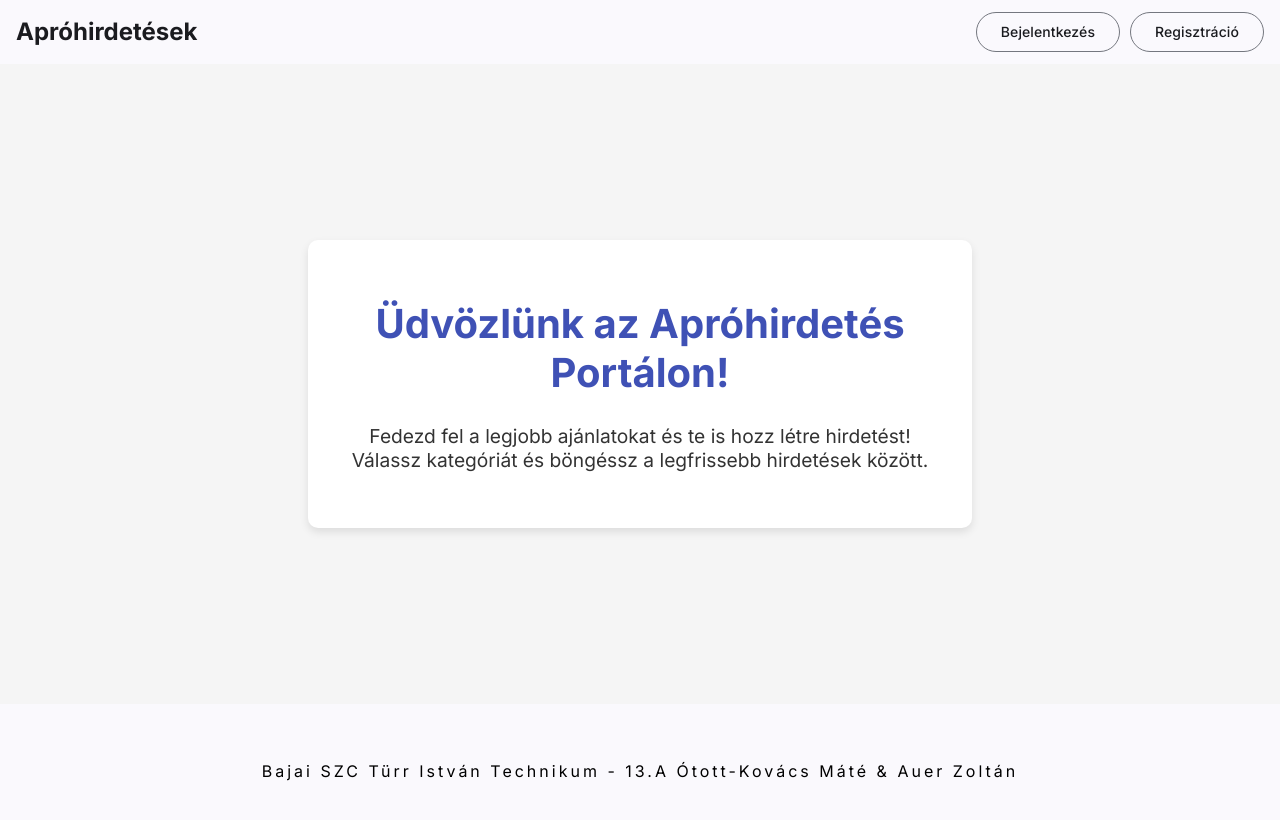
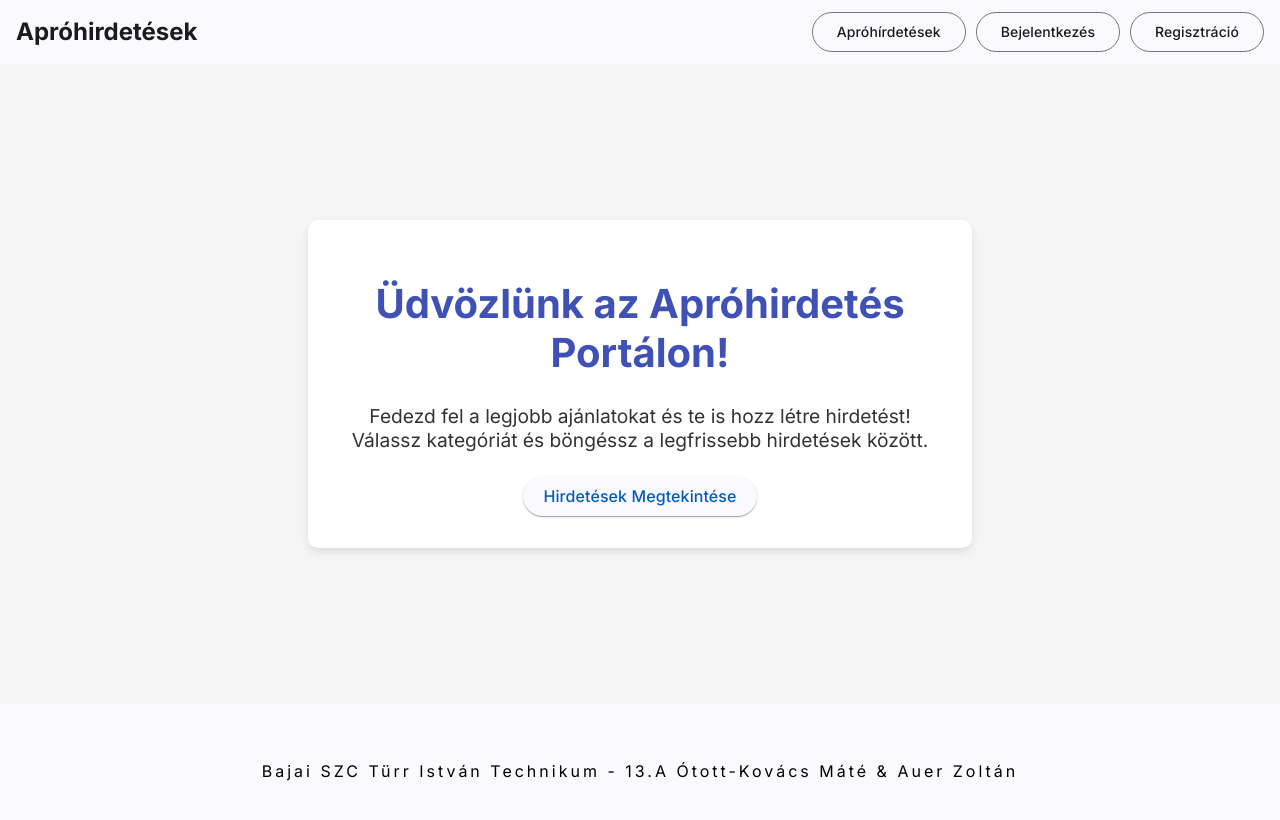
Before and after one commit to Szaszuge/Aprohirdetes, an Angular app in the folder Aprohirdetes/: page /home in a window 1280 px wide. Shown: the top 820 px of the page. Built offline with nearby package versions, Linux system fonts and the light colour scheme.

Commit message:
hirdetések gomb routing

```diff
--- a/Aprohirdetes/src/app/app.component.html
+++ b/Aprohirdetes/src/app/app.component.html
@@ -4,6 +4,7 @@
   </a>
   <span class="example-spacer"></span>
   <div class="button-group">
+    <button mat-stroked-button class="rb" routerLink="hirdetesek">Apróhírdetések</button>
     <button mat-stroked-button class="lb" routerLink="login">Bejelentkezés</button>
     <button mat-stroked-button class="rb" routerLink="register">Regisztráció</button>
   </div>
--- a/Aprohirdetes/src/app/app.routes.ts
+++ b/Aprohirdetes/src/app/app.routes.ts
@@ -2,10 +2,12 @@ import { Routes } from '@angular/router';
 import { LoginComponent } from './components/login/login.component';
 import { RegisterComponent } from './components/register/register.component';
 import { HomeComponent } from './components/home/home.component';
+import { HirdetesekComponent } from './components/hirdetesek/hirdetesek.component';
 
 export const routes: Routes = [
     {path: 'login' , component: LoginComponent},
     {path: 'register', component: RegisterComponent},
     {path: 'home', component: HomeComponent},
+    {path: 'hirdetesek', component: HirdetesekComponent},
     { path: '', redirectTo: 'home', pathMatch: 'full' },
 ];
--- a/Aprohirdetes/src/app/components/home/home.component.html
+++ b/Aprohirdetes/src/app/components/home/home.component.html
@@ -4,7 +4,7 @@
       <p>
         Fedezd fel a legjobb ajánlatokat és te is hozz létre hirdetést! Válassz kategóriát és böngéssz a legfrissebb hirdetések között.
       </p>
-      <!--<button mat-raised-button color="accent" routerLink="/advertisements">Hirdetések Megtekintése</button> -->
+      <button mat-raised-button color="accent" routerLink="/hirdetesek">Hirdetések Megtekintése</button>
     </div>
   </div>
   <app-footer [company]="company" [author]="author"></app-footer>
--- a/Aprohirdetes/src/app/components/home/home.component.ts
+++ b/Aprohirdetes/src/app/components/home/home.component.ts
@@ -8,6 +8,7 @@ import { MatIconModule } from '@angular/material/icon';
 import { MatToolbarModule } from '@angular/material/toolbar';
 import { MatCardModule } from '@angular/material/card';
 import { FooterComponent } from '../footer/footer.component';
+import { RouterModule } from '@angular/router';
 
 @Component({
   selector: 'app-home',
@@ -20,7 +21,9 @@ import { FooterComponent } from '../footer/footer.component';
     MatIconModule,
     MatToolbarModule,
     MatCardModule,
-    FooterComponent],
+    FooterComponent,
+    RouterModule
+  ],
   templateUrl: './home.component.html',
   styleUrl: './home.component.scss'
 })
```
